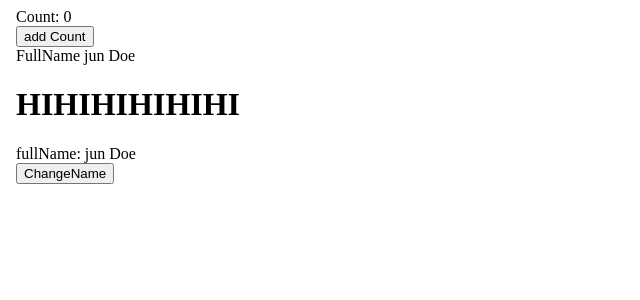
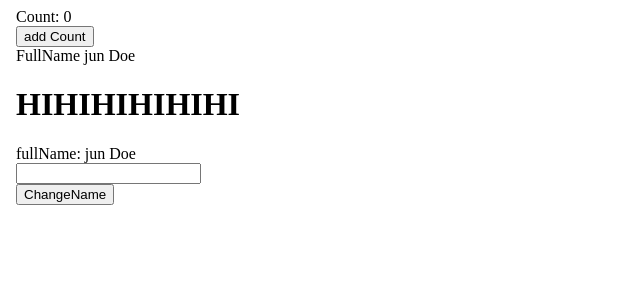
Before and after one commit to MarkJunHyeok/vue-typescript, a Vue app: page / in a window 1280 px wide. Shown: the top 300 px of the page, without its empty margins (0-640 px from the left). Built offline with nearby package versions, Linux system fonts and the light colour scheme.

Commit message:
reactive한 값을 주다

```diff
--- a/src/App.vue
+++ b/src/App.vue
@@ -23,13 +23,13 @@ const changeName : (name: string) => void = (name) => {
 }
 
 changeName('jun')
-
 </script>
 
 <template>
   <body>
     <div>Count: {{ count }}</div>
     <button @click="count++">add Count</button>
+
 
     <div>FullName {{ fullName}}</div>
 
--- a/src/component/HelloWorld.vue
+++ b/src/component/HelloWorld.vue
@@ -1,5 +1,6 @@
 <script setup lang="ts">
 import {User} from "../App.vue"
+import {Ref, ref} from "vue";
 
 interface Props {
   msg: string
@@ -7,7 +8,7 @@ interface Props {
 }
 
 interface Emits {
-  (event: string, firstName: string): void
+  (event: string, firstName: Ref<string>): void
 }
 
 defineProps<Props>();
@@ -15,14 +16,17 @@ defineProps<Props>();
 let emit = defineEmits<Emits>();
 
 const changeName = () => {
-  emit("changeName", "Jane")
+  emit("changeName", firstName)
 }
+
+const firstName = ref<string>()
 </script>
 
 <template>
   <div>
     <h1>{{msg}}</h1>
     <div>fullName: {{`${user.firstName} ${user.lastName}`}}</div>
+    <input v-model="firstName"> <br>
     <button @click="changeName">ChangeName</button>
   </div>
 </template>
```
